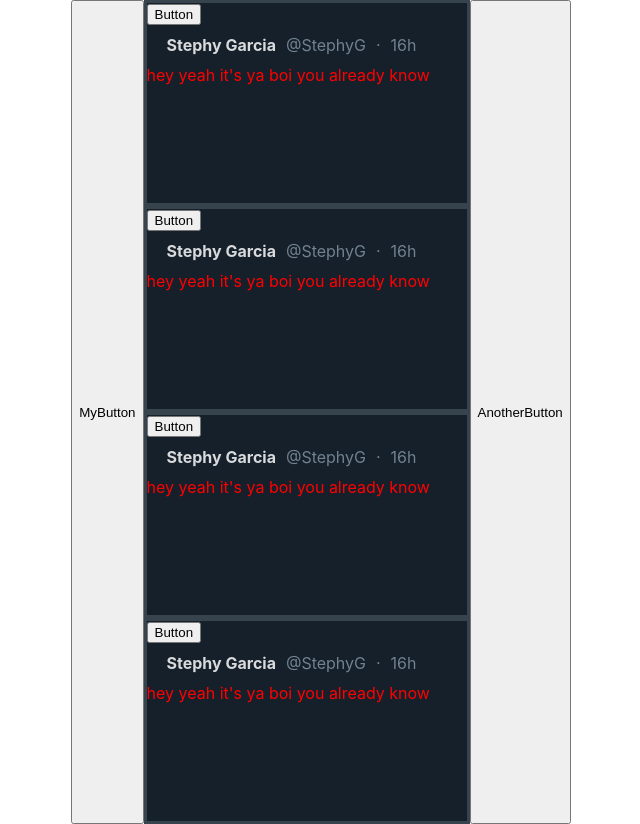
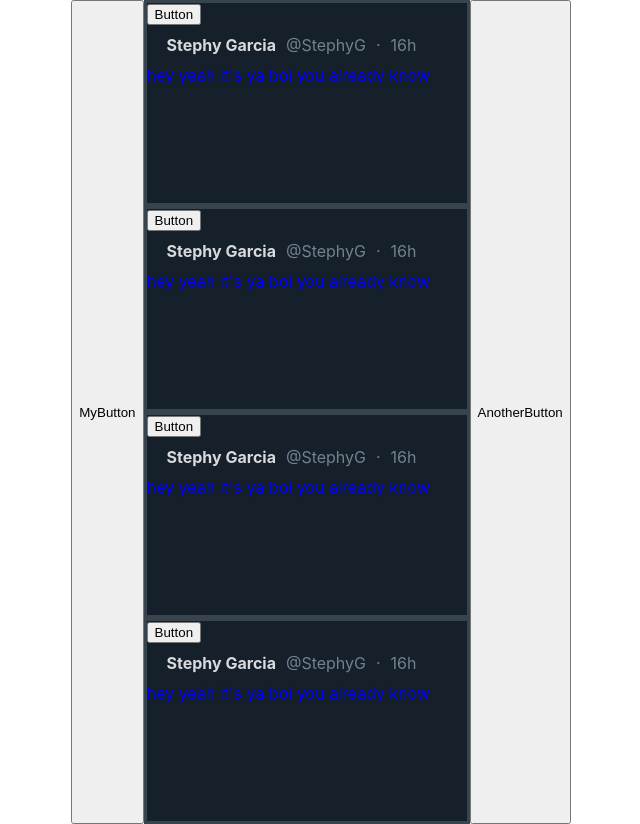
Before and after one commit to michael-mcmasters/twitter-clone, a React (Create React App) app: page / in a window 1280 px wide. Shown: the whole page, without its empty margins (319-959 px from the left). Built offline with nearby package versions, Linux system fonts and the light colour scheme.

Commit message:
Re-created COLORS constant class

```diff
--- /dev/null
+++ b/src/components/constants/Colors.js
@@ -0,0 +1,14 @@
+// Can't use default imports for constants.
+//
+export const Colors = {
+  darkMode: {
+    backGround: "#15202b",
+    textPrim: "#d8dadc",
+    textSec: "",
+  },
+  lightMode: {
+    backGround: "yellow",
+    primary: "blue",
+    secondary: "",
+  },
+};
--- a/src/components/customHooks/ColorThemeContext.js
+++ b/src/components/customHooks/ColorThemeContext.js
@@ -1,4 +1,5 @@
 import React, { createContext, useState } from "react";
+import { Colors } from "../constants/Colors.js";
 
 // Hooks tutorial: https://www.youtube.com/watch?v=5LrDIWkK_Bc
 
@@ -9,11 +10,15 @@ export const SetColorThemeContext = createContext();
 // In App.js, this function is called with <ThemeProvider>
 export function ColorThemeProvider({ children }) {
   const [colorTheme, setColorTheme] = useState({
-    color: "red",
+    color: Colors.lightMode.primary,
   });
 
   function handleSetColorTheme() {
-    setColorTheme({ color: "green" });
+    if (colorTheme.color === "red") {
+      setColorTheme({ color: "green" });
+    } else {
+      setColorTheme({ color: "red" });
+    }
   }
 
   return (
--- a/src/components/tweet/Tweet.js
+++ b/src/components/tweet/Tweet.js
@@ -20,6 +20,14 @@ export default function Tweet() {
       <div style={body(themeStyles)}>hey yeah it's ya boi you already know</div>
     </div>
   );
+}
+
+function container2(themeStyle) {
+  return {
+    border: "3px solid #38444d",
+    backgroundColor: "#15202b",
+    height: "200px",
+  };
 }
 
 const container = {
```
